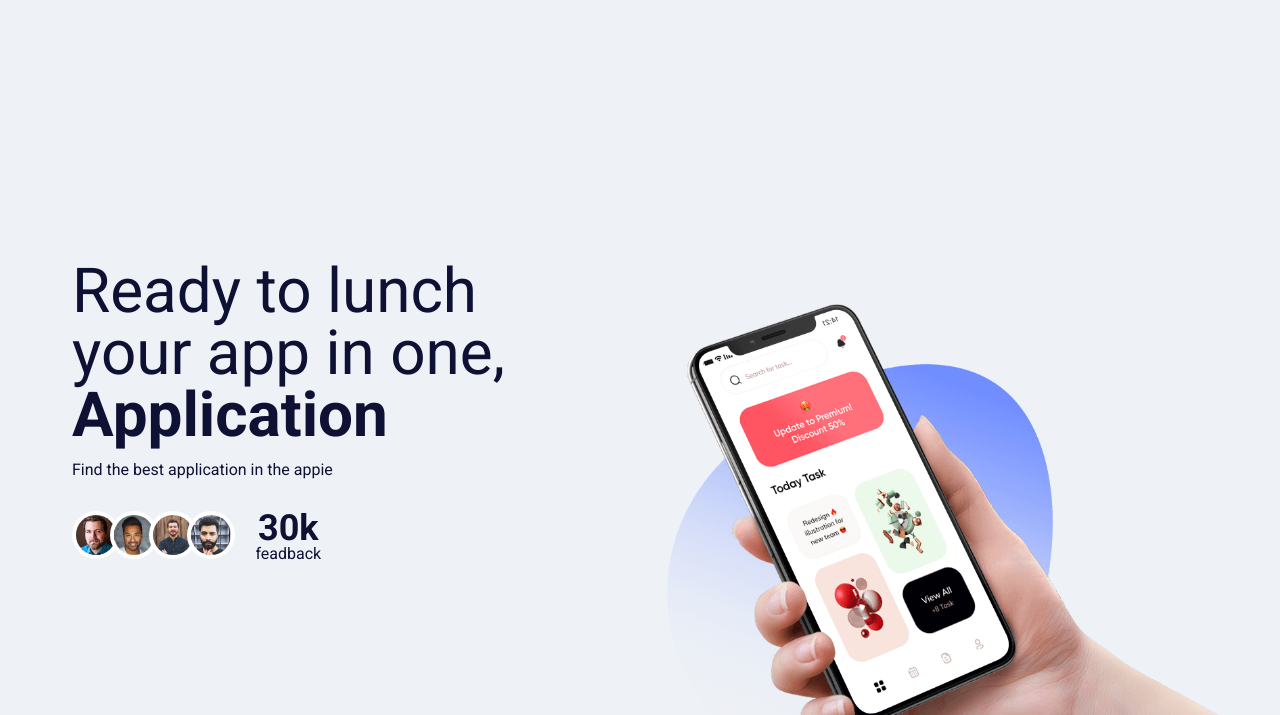
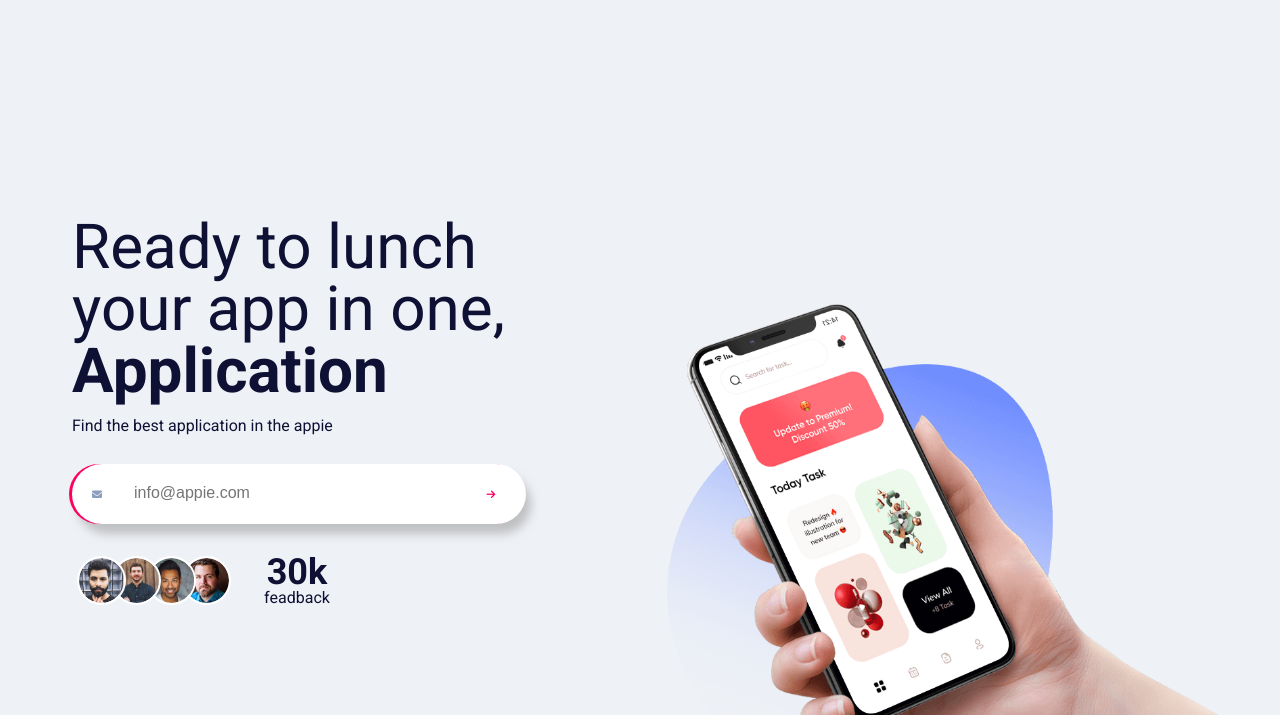
Before and after one commit to AhmedKhalafallah1999/Appie-Website-1st, a plain HTML site: page index.html in a window 1280 px wide. Shown: the part 85-800 px from the top of the page. Drawn offline with nearby package versions, Linux system fonts and the light colour scheme.

Commit message:
fininshing

```diff
--- a/css/general.css
+++ b/css/general.css
@@ -59,24 +59,26 @@ body {
   margin: 0 auto;
   padding: 0 3.2rem;
 }
-.container-special{
+.container-special {
   width: 100rem;
   margin: 0 auto;
   padding: 0 3.2rem;
 }
-.container-special-2{
+.container-special-2 {
   width: 62.4rem;
   margin: 0 auto;
   padding: 0 3.2rem;
-
 }
 a {
   cursor: pointer;
   text-decoration: none;
   color: #41456e;
   font-size: 1.6rem;
+  transition: 0.3s ease;
 }
-
+.main-nav-list a:hover {
+  color: #ea4d89;
+}
 .padding-bottom-medium {
   padding-bottom: 3.2rem;
 }
@@ -103,10 +105,9 @@ a {
 .margin-bottom-medium {
   margin-bottom: 3.2rem;
 }
-button{
+button {
   border: none;
-
 }
-.list-bar{
+.list-bar {
   display: none;
 }
--- a/css/queries.css
+++ b/css/queries.css
@@ -347,6 +347,9 @@ instead, 1rem = 1 em = 16px */
 
 @media (max-width: 34em) {
   /* Navigation */
+  .hero-email-input input{
+    width: 100%;
+  }
   .main-nav-hide {
     display: none;
   }
@@ -370,7 +373,7 @@ instead, 1rem = 1 em = 16px */
   }
   /* Hero */
   .section-hero {
-    height: 90vh;
+    height: 100vh;
   }
   /* How does it work */
   .how-it-section {
--- a/css/style.css
+++ b/css/style.css
@@ -49,17 +49,59 @@ li {
   font-size: 1.6rem;
   color: #0e1133;
 }
+
+.hero-email-input {
+  margin: 30px 0;
+}
+.hero-email-input input:focus {
+  border: none;
+  outline: none;
+}
+
+.hero-email-input input {
+  height: 60px;
+  width: 40%;
+  padding: 20px 60px;
+  font-size: 1.05rem;
+  border-radius: 50px;
+  border-color: transparent;
+  box-shadow: -3px 0px 0px #ff005f, 5px 10px 10px #a2a2a29b;
+}
+.hero-email-input input::placeholder{
+  font-size: 1.6rem;
+}
+.hero-email-input .msg-icon {
+  position: absolute;
+  z-index: 10;
+  color: #8c9ebe;
+  line-height: 60px;
+  padding-left: 20px;
+}
+.hero-email-input .arrow-icon {
+  position: absolute;
+  color: #ff005f;
+  line-height: 60px;
+  margin-left: -40px;
+}
 .customer-images {
   display: flex;
   align-items: center;
-  gap: 3.2rem;
+  justify-content: center;
+  width: 30rem;
 }
-.customer-images img {
-  height: 4.8rem;
-  width: 4.8rem;
-  border-radius: 50%;
-  border: 4px solid #fff;
-  margin-right: -1.2rem;
+.feedback-imgs {
+  display: flex;
+  margin-left: 15rem;
+}
+.feedback-imgs img {
+  width: 45px;
+  border-radius: 50px;
+  outline: 2px solid #fff;
+  margin-left: -80px;
+  position: sticky;
+}
+ .feedback-imgs img:hover {
+  z-index: 999;
 }
 .feedback {
   display: flex;
--- a/index.html
+++ b/index.html
@@ -74,10 +74,12 @@
           </ul>
           <ul class="btn-right-nav">
             <li><a class="btn" href="#">Get Started</a></li>
-            <li><a class="list-bar" href="#"><ion-icon class="head-list" name="menu-outline"></ion-icon></a></li>
-
+            <li>
+              <a class="list-bar" href="#"
+                ><ion-icon class="head-list" name="menu-outline"></ion-icon
+              ></a>
+            </li>
           </ul>
-
         </nav>
       </div>
     </header>
@@ -90,29 +92,33 @@
               your app in one,<br />
               <strong>Application</strong>
             </h1>
-            <p class="hero-description padding-bottom-medium">
+            <p class="hero-description">
               Find the best application in the appie
             </p>
-
+            <div class="hero-email-input">
+              <i class="fa fa-envelope msg-icon"></i>
+              <input type="email" name="email" id="email" placeholder="info@appie.com">
+              <i class="fa fa-solid fa-arrow-right arrow-icon"></i>
+            </div>
             <div class="customer-images">
-              <div>
+              <div class="feedback-imgs">
                 <img
-                  class=""
+                  class="img-1"
                   src="img/people/customer-1.jpg"
                   alt="customer 1"
                 />
                 <img
-                  class=""
+                  class="img-2"
                   src="img/people/customer-2.jpg"
                   alt="customer 2"
                 />
                 <img
-                  class=""
+                  class="img-3"
                   src="img/people/customer-4.jpg"
                   alt="customer 3"
                 />
                 <img
-                  class=""
+                  class="img-4"
                   src="img/people/customer-5.jpg"
                   alt="customer 4"
                 />
@@ -629,8 +635,8 @@
                 src="img/sponsers/sponser-3.png" alt""> <img
                 src="img/sponsers/sponser-4.png" alt""> <img
                 src="img/sponsers/sponser-5.png" alt""> <img
-                src="img/sponsers/sponser-6.png" alt"">
-                <img src="img/sponsers/sponser-7.png" alt""> <img
+                src="img/sponsers/sponser-6.png" alt""> <img
+                src="img/sponsers/sponser-7.png" alt""> <img
                 src="img/sponsers/sponser-8.png" alt""> <img
                 src="img/sponsers/sponser-9.png" alt""> <img class="last-img"
                 src="img/sponsers/sponser-10.png" alt"">
@@ -689,7 +695,7 @@
             <div class="href-content contact-special">
               <i class="fa-sharp fa-solid fa-location-dot contact-icon"></i>
               <p class="location">
-                442 Belie Terre St Floor 7,San<br/>
+                442 Belie Terre St Floor 7,San<br />
                 Francisco, AV 4206
               </p>
             </div>
```
